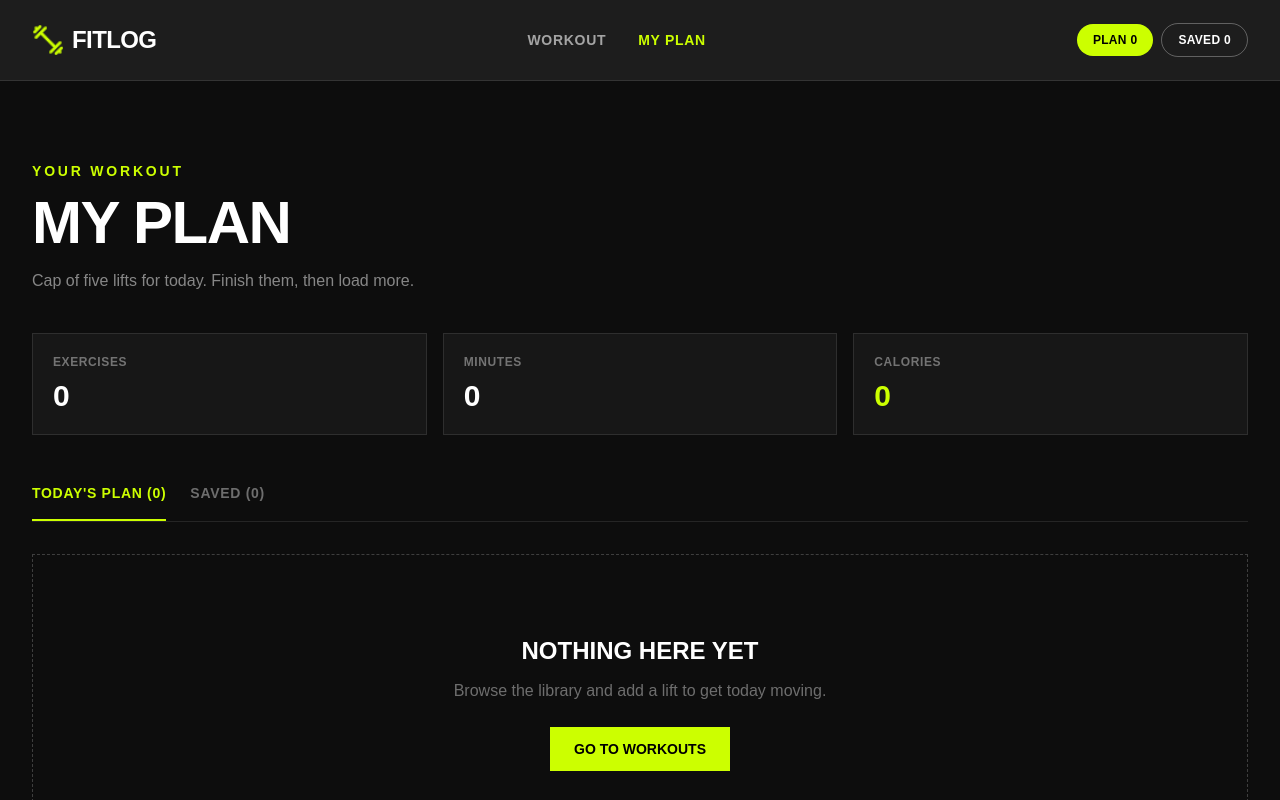
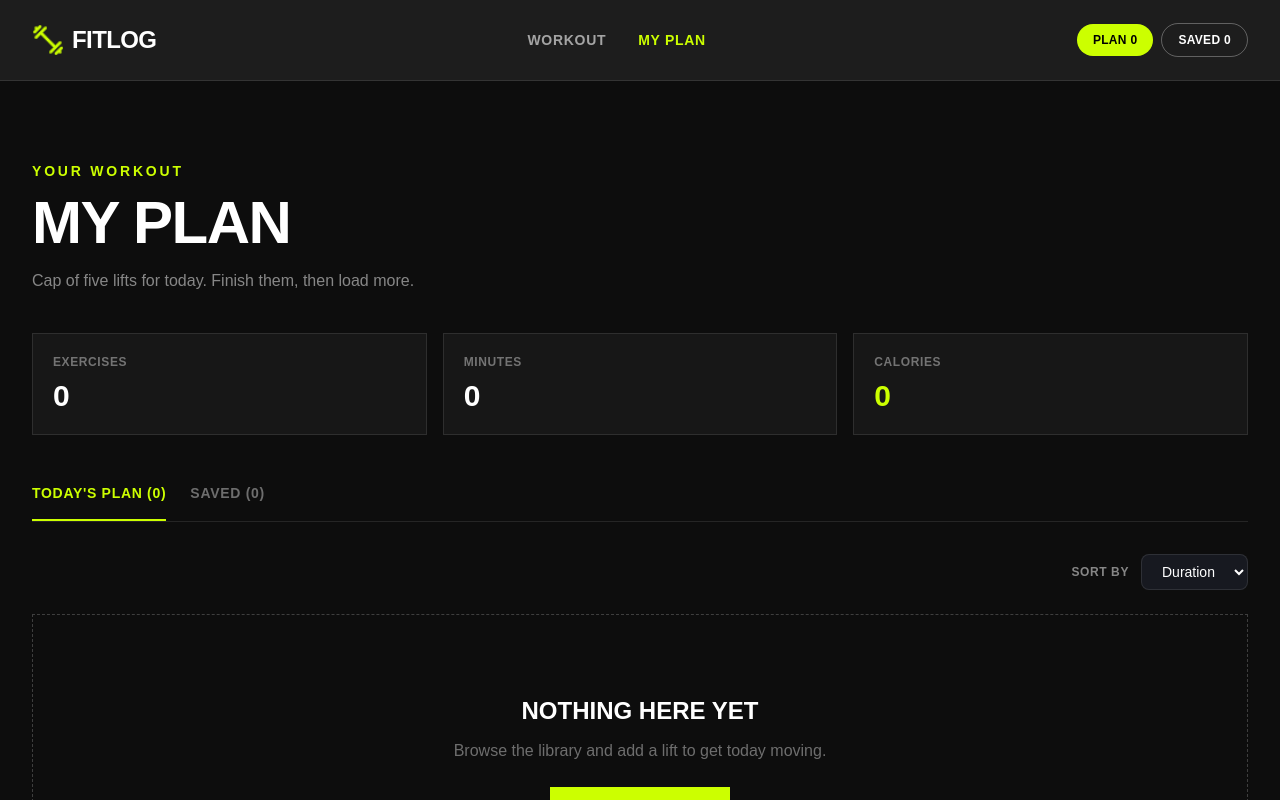
Before and after one commit to iftekharm-alasif/Assignment-6--based-on-next-js, a Next.js app: page /my-plan in a window 1280 px wide. Shown: the top 800 px of the page. Built offline with nearby package versions, Linux system fonts and the light colour scheme.

Commit message:
add sorting to my plan

```diff
--- a/app/my-plan/page.tsx
+++ b/app/my-plan/page.tsx
@@ -7,9 +7,11 @@ import { useWorkout } from "@/context/WorkoutContext";
 import PlanWorkoutCard from "@/components/PlanWorkoutCard";
 
 type Tab = "plan" | "saved";
+type SortOption = "duration" | "calories" | "rating";
 
 const MyPlanPage = () => {
   const [activeTab, setActiveTab] = useState<Tab>("plan");
+  const [sortBy, setSortBy] = useState<SortOption>("duration");
 
   const { plan, saved } = useWorkout();
 
@@ -24,6 +26,18 @@ const MyPlanPage = () => {
   );
 
   const activeWorkouts = activeTab === "plan" ? plan : saved;
+
+  const sortedWorkouts = [...activeWorkouts].sort((a, b) => {
+    if (sortBy === "duration") {
+      return a.duration - b.duration;
+    }
+
+    if (sortBy === "calories") {
+      return a.caloriesBurned - b.caloriesBurned;
+    }
+
+    return b.rating - a.rating;
+  });
 
   return (
     <main className="min-h-screen bg-[#0d0d0d] px-5 py-12 md:px-8 md:py-20">
@@ -103,8 +117,31 @@ const MyPlanPage = () => {
           </button>
         </div>
 
+        {/* Sort */}
+        <div className="mt-8 flex items-center justify-end gap-3">
+          <label
+            htmlFor="my-plan-sort"
+            className="text-xs font-bold uppercase tracking-wider text-white/50"
+          >
+            Sort By
+          </label>
+
+          <select
+            id="my-plan-sort"
+            value={sortBy}
+            onChange={(event) =>
+              setSortBy(event.target.value as SortOption)
+            }
+            className="rounded-lg border border-white/10 bg-[#171920] px-4 py-2 text-sm font-medium text-white outline-none"
+          >
+            <option value="duration">Duration</option>
+            <option value="calories">Calories</option>
+            <option value="rating">Rating</option>
+          </select>
+        </div>
+
         {/* Workout List */}
-        <section className="mt-8">
+        <section className="mt-6">
           {activeWorkouts.length === 0 ? (
             <div className="border border-dashed border-white/20 py-20 text-center">
               <h2 className="text-2xl font-black uppercase text-white">
@@ -124,7 +161,7 @@ const MyPlanPage = () => {
             </div>
           ) : (
             <div className="grid gap-5 md:grid-cols-2">
-              {activeWorkouts.map((workout) => (
+              {sortedWorkouts.map((workout) => (
                 <PlanWorkoutCard
                   key={workout.id}
                   workout={workout}
```
